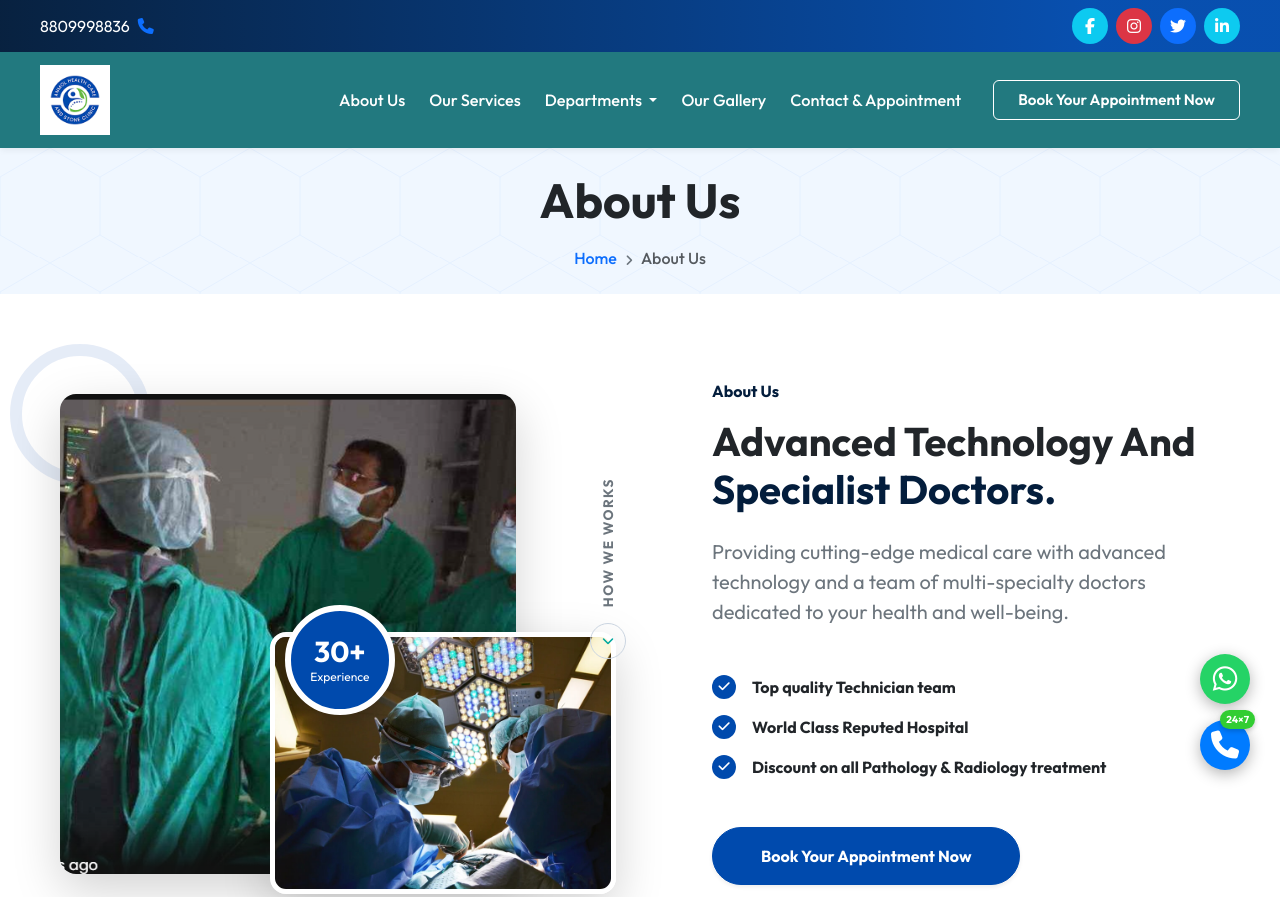
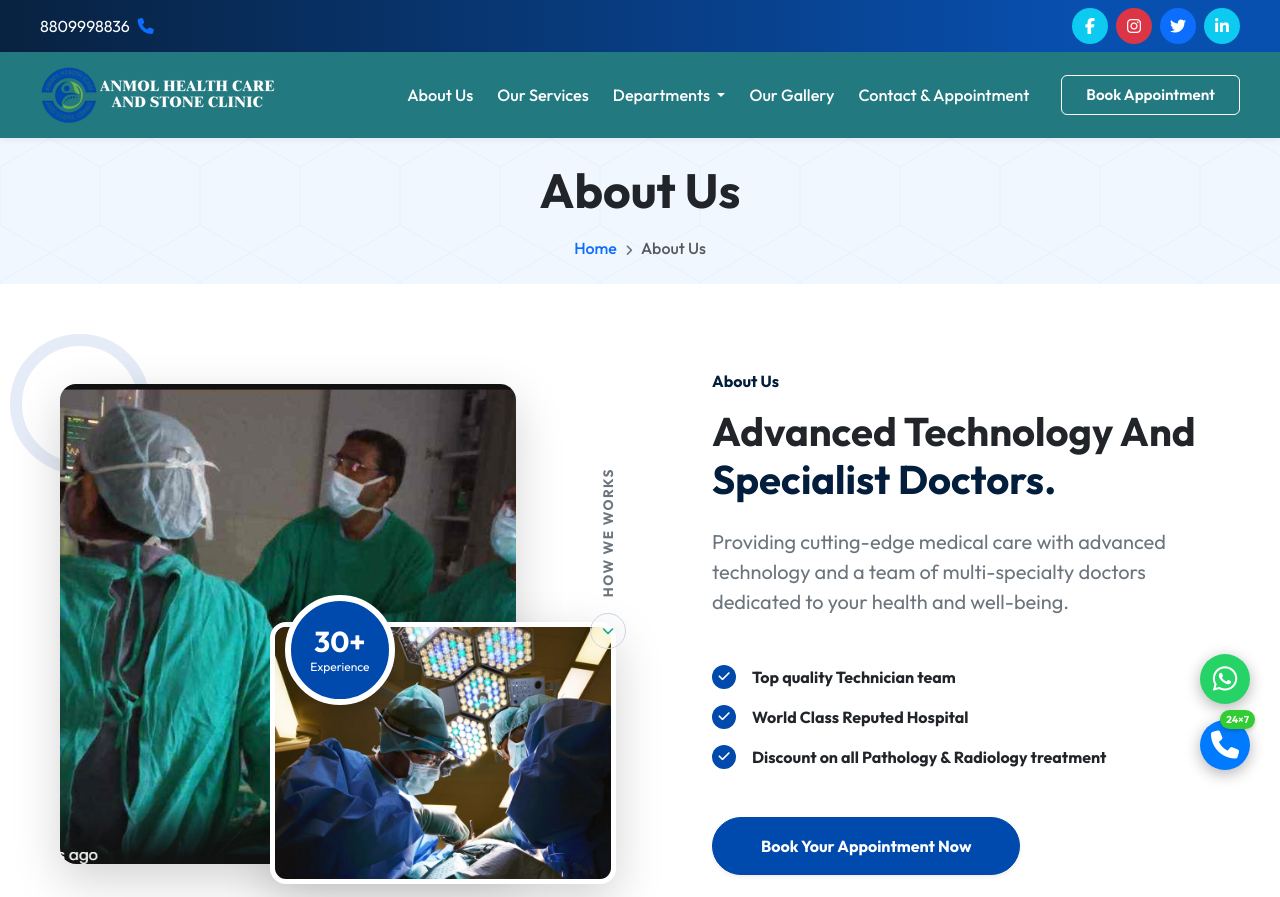
Before and after one commit to webzyro/Anmol-healthcare, a plain HTML site: page about-us.html in a window 1280 px wide. Shown: the top 897 px of the page. Drawn offline with nearby package versions, Linux system fonts and the light colour scheme.

Commit message:
update the navbar

```diff
--- a/about-us.html
+++ b/about-us.html
@@ -64,12 +64,7 @@
     <nav class="navbar navbar-expand-lg py-2 custom-navbar sticky-top">
       <div class="container">
         <a class="navbar-brand d-flex align-items-center gap-2" href="/">
-          <img
-            src="assets/images/anmol-logo.png"
-            alt="logo"
-            class="img-fluid"
-            style="height: 70px"
-          />
+          <img src="assets/images/new-logo.png" alt="logo" class="img-fluid" />
         </a>
         <button
           class="navbar-toggler border-0 shadow-none bg-white"
@@ -141,7 +136,7 @@
           <a
             href="#"
             class="btn btn-primary btn-custom ms-lg-4 px-4 py-2 fw-semibold"
-            >Book Your Appointment Now</a
+            >Book Appointment</a
           >
         </div>
       </div>
```
Also changed, not shown: contact-us.html (+2 -7 lines), gallbladder-stone-surgery.html (+2 -7 lines), general-surgery.html (+2 -7 lines), gynecology.html (+2 -7 lines), index.html (+2 -7 lines), laparoscopic-hernia-surgery.html (+2 -7 lines), laparoscopic.html (+2 -7 lines), our-gallery.html (+2 -7 lines), our-services.html (+2 -7 lines), robotic.html (+2 -7 lines), assets/images/new-logo.png (added), assets/images/rahul-sir.jpeg (added).
